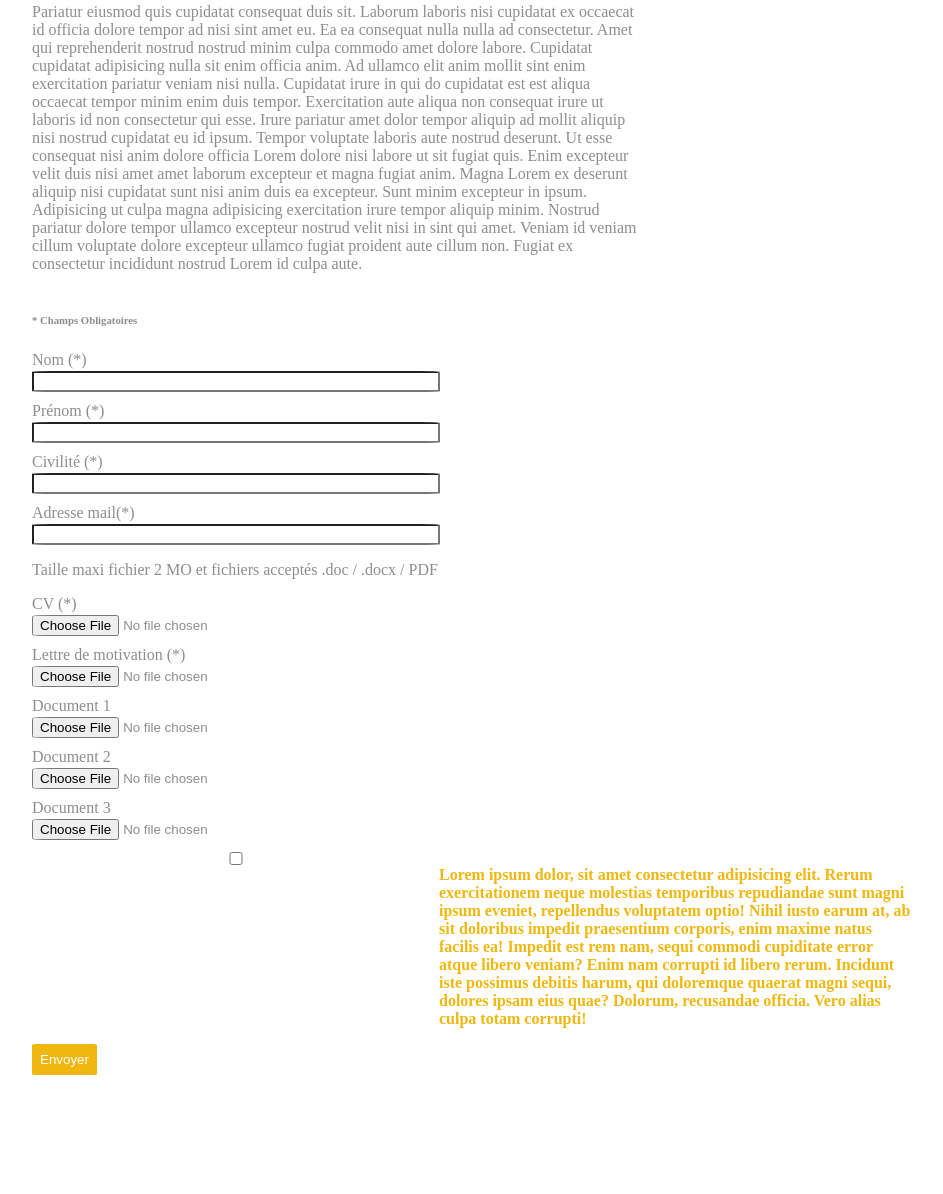
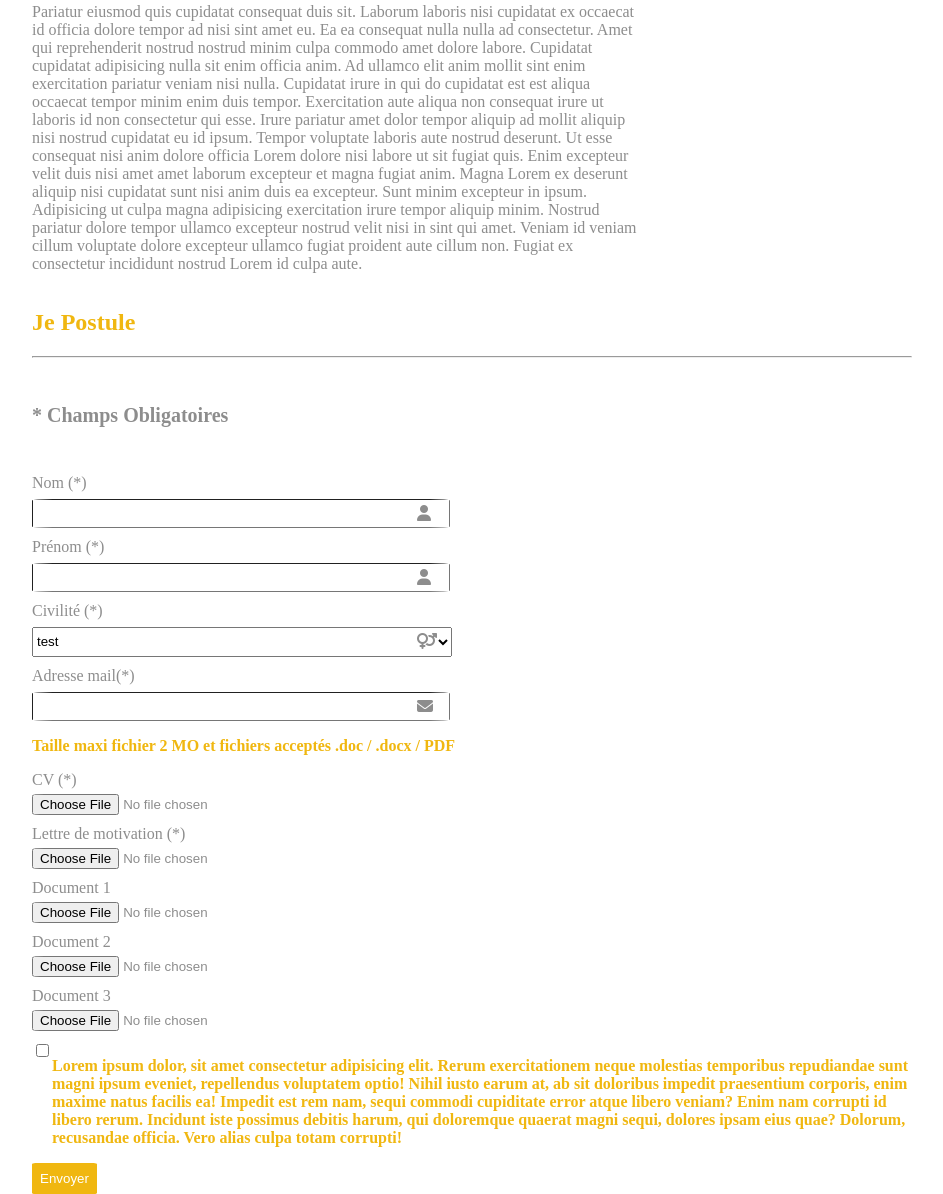
Before and after one commit to steveKac01/Site-statique-reproduction, a plain HTML site: page index.html in a window 1280 px wide. Shown: the part 880-2074 px from the top of the page, without its empty margins (168-1111 px from the left). Before the commit the page ends 1955 px from the top, so only its background shows below. Drawn offline with Linux system fonts and the light colour scheme.

Commit message:
input icone

```diff
--- a/index.css
+++ b/index.css
@@ -1,4 +1,4 @@
-/* gris #646071  */
+/* gris ##8D8D8D  */
 /* jaune #F0B710 */
 
 body{
@@ -8,18 +8,20 @@ body{
 .recrutement{
     text-align: center;
     color: white;
-    margin: 0 300px 0 300px;
+    margin: 0 300px 200px 300px;
 }
 h1{
     font-size: 25px;
     margin-top:  50px;
     margin-bottom: 0;
 }
-
+label{
+    margin: 0 0 5px 0;
+}
 h2, h4, h3{
     color: #F0B710;
 }
-h4{
+h4,h6{
     font-size: 20px;
 }
 h3{
@@ -30,7 +32,6 @@ hr{
     color: #8D8D8D;
 }
 .title-hr{
-
 margin-top: 10px;
 width: 100%;
 border: 0;
@@ -41,22 +42,30 @@ background-blend-mode: luminosity;
 }
 .img{
 background-image: url(img/fond1intro.jpg);
+background-color: rgba(0,0,0,0.3);
+background-repeat: no-repeat;
+min-height: 300px;
+background-size: 100%;
+}
+.test{
+    position: absolute;
+    left: 0;top:0;
+    background-color: rgb(0, 0, 0,0.2);
+    min-width: 100%;
     height: 300px;
 }
 .link{
    background-color: white;
 padding-top:  10px;
 padding-bottom: 10px ;
+
 }
-
 main{
     display: flex;
 }
-
 .container,.link-txt{
     margin: 10px 200px 0 200px;
 }
-
 .left-main{
     justify-content: left;
     margin-right: 50px;
@@ -70,12 +79,26 @@ main{
 }
 
 /*FORM*/
-input{
-    margin-top: 2px;
-    width: 400px;
-}
 .div-form{
     margin-bottom: 10px;
+}
+.icone-input{
+    position: absolute;top: 8px;left: 385px;
+}
+.txt-input{
+    margin-top: 2px;
+    width: 412px;
+    height: 25px;
+    border-width: thin;
+}
+.select-input{
+    margin-top: 2px;
+    width: 420px;
+    height: 30px;
+
+}
+.relatif{
+    position: relative;
 }
 label{
     display: block;
--- a/index.html
+++ b/index.html
@@ -14,9 +14,9 @@
     <header>
         <div class="img">
             <div class="link">
-                <div class="link-txt"><i class="fas fa-home icone"></i><a href="#">Liste des offres</a> > Détail d'une
+               <nav><div class="link-txt"><i class="fas fa-home icone"></i> <a href="#">Liste des offres</a> > Détail d'une
                     offre</div>
-            </div>
+            </div></nav>
             <div class="recrutement">
                 <h1>RECRUTEMENT</h1>
                 <hr class="title-hr">
@@ -117,30 +117,41 @@
 
         <div class="postule">
 
+
+<h2>Je Postule</h2>
+<hr>
+
+
             <h6>* Champs Obligatoires</h6>
             <form action="">
                 <div class="div-form">
                     <label for="">Nom (*)</label>
-                    <input type="text" width="80px">
+                   <div class="relatif"><input type="text"  placeholder="" class="txt-input"><i class="fas fa-user icone-input" ></i></div>
                 </div>
 
                 <div class="div-form">
                     <label for="">Prénom (*)</label>
-                    <input type="text">
+                    <div class="relatif"><input type="text"  placeholder="" class="txt-input"><i class="fas fa-user icone-input" ></i></div>
+
                 </div>
 
                 <div class="div-form">
                     <label for="">Civilité (*)</label>
-                    <input type="text">
+                    <div class="relatif"><select class="select-input"><option value="Value1">test</option>
+                        <option value="Value2">test2</option>
+                        <option value="Value3">test3</option>
+                    </select> <i class="fas fa-venus-mars icone-input"></i></div>
+
                 </div>
 
                 <div class="div-form">
                     <label for="">Adresse mail(*)</label>
-                    <input type="email">
+                    <div class="relatif"><input type="email"  placeholder="" class="txt-input"><i class="fas fa-envelope icone-input"></i></div>
+
                 </div>
 
 
-                <div id="taille-fichier">
+                <div class="taille-fichier">
                     <p>Taille maxi fichier 2 MO et fichiers acceptés .doc / .docx / PDF</p>
                 </div>
                 <div class="div-form">
@@ -166,7 +177,7 @@
                 </div>
                 <div class="cocher">
 
-                    <div><input type="checkbox"> </div>
+                    <div><input type="checkbox" value=""> </div>
                     <div>
                         <p>Lorem ipsum dolor, sit amet consectetur adipisicing elit. Rerum exercitationem neque
                             molestias temporibus repudiandae sunt magni ipsum eveniet, repellendus voluptatem optio!
```
Lines whose indentation alone changed are shown as unchanged.
